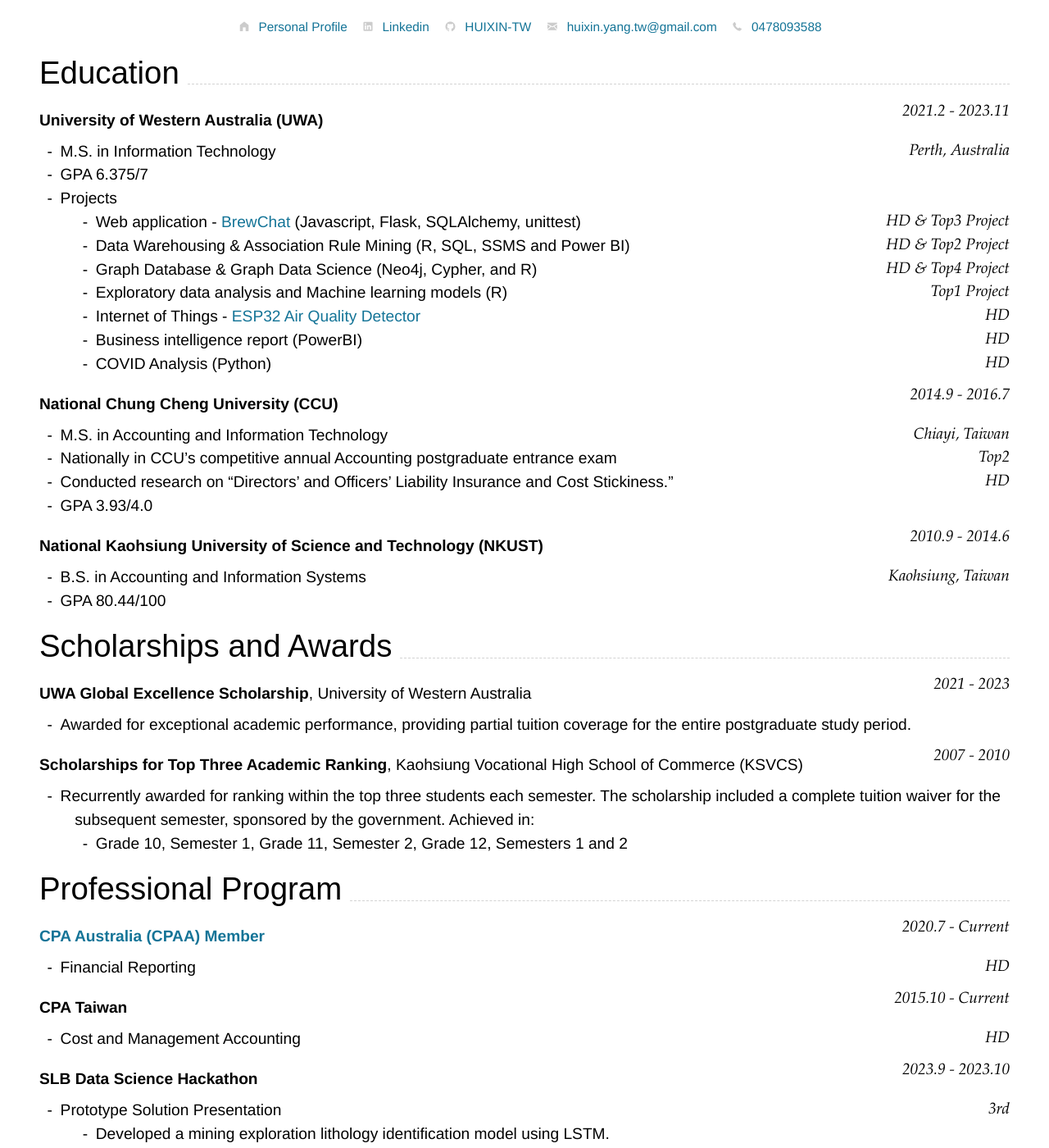
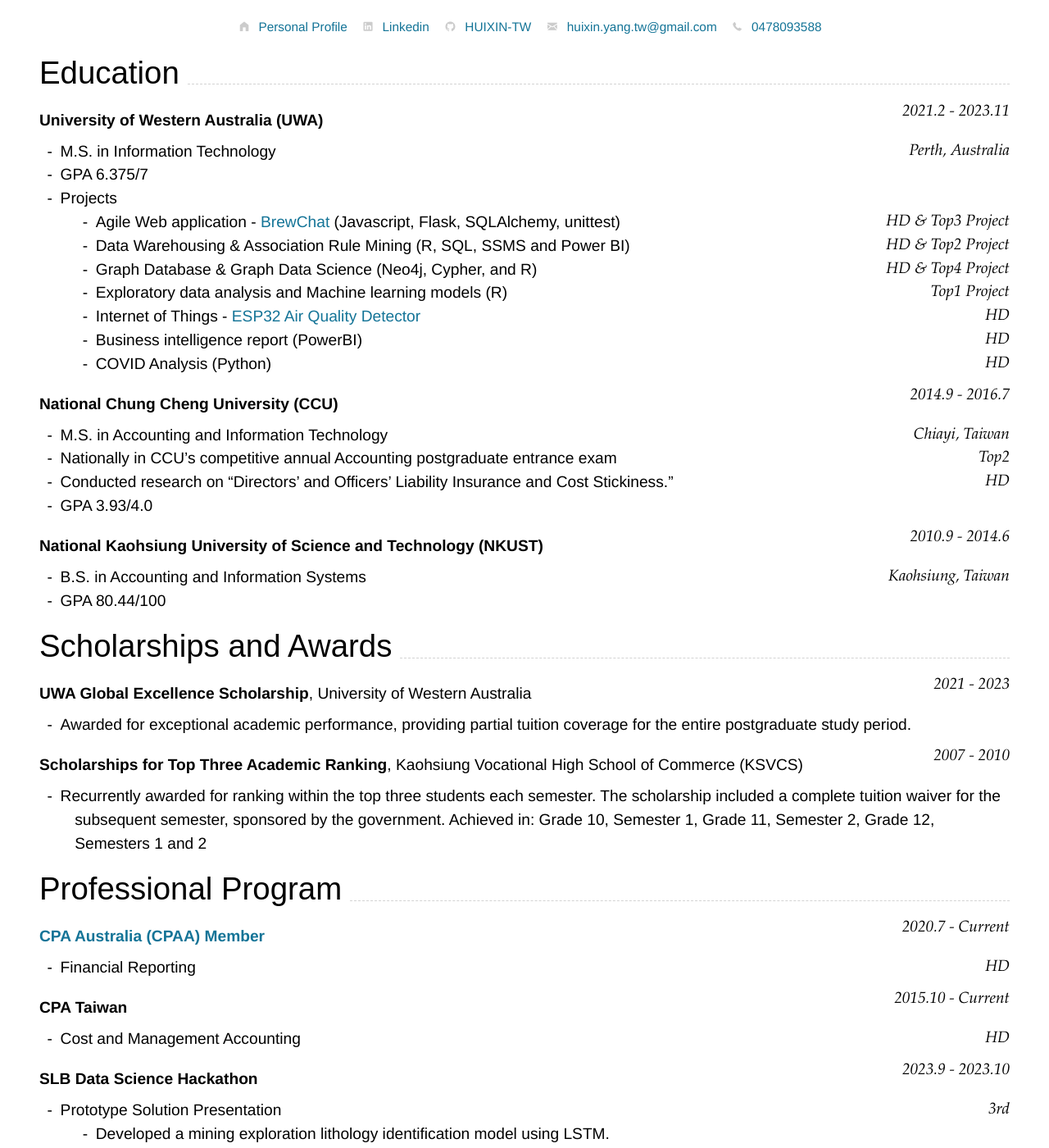
Before and after one commit to HUIXIN-TW/Resume, a Jekyll site: the page built from index.md, in a window 1280 px wide and 1400 px high, scrolled down 3142 px. Shown: the whole window at 82% size. Built offline with Jekyll 4.4.1, drawn with Linux system fonts in a browser that asks for light colours; nearby versions of some CDN libraries; some of the changed text lies outside the part shown.

Commit message:
update Honors

```diff
--- a/index.md
+++ b/index.md
@@ -45,7 +45,7 @@ Perth, Australia
 -   M.S. in Information Technology
 -   GPA 6.375/7
 -   Projects
-    -   Web application - [BrewChat](https://github.com/HUIXIN-TW/BrewChatApp) (Javascript, Flask, SQLAlchemy, unittest) `HD & Top3 Project`
+    -   Agile Web application - [BrewChat](https://github.com/HUIXIN-TW/BrewChatApp) (Javascript, Flask, SQLAlchemy, unittest) `HD & Top3 Project`
     -   Data Warehousing & Association Rule Mining (R, SQL, SSMS and Power BI) `HD & Top2 Project`
     -   Graph Database & Graph Data Science (Neo4j, Cypher, and R) `HD & Top4 Project`
     -   Exploratory data analysis and Machine learning models (R, RStudio) `Top1 Project`
@@ -304,7 +304,7 @@ Perth, Australia
 -   M.S. in Information Technology
 -   GPA 6.375/7
 -   Projects
-    -   Web application - [BrewChat](https://github.com/HUIXIN-TW/BrewChatApp) (Javascript, Flask, SQLAlchemy, unittest) `HD & Top3 Project`
+    -   Agile Web application - [BrewChat](https://github.com/HUIXIN-TW/BrewChatApp) (Javascript, Flask, SQLAlchemy, unittest) `HD & Top3 Project`
     -   Data Warehousing & Association Rule Mining (R, SQL, SSMS and Power BI) `HD & Top2 Project`
     -   Graph Database & Graph Data Science (Neo4j, Cypher, and R) `HD & Top4 Project`
     -   Exploratory data analysis and Machine learning models (R) `Top1 Project`
@@ -339,8 +339,7 @@ Kaohsiung, Taiwan
   - Awarded for exceptional academic performance, providing partial tuition coverage for the entire postgraduate study period.
 
 ### **Scholarships for Top Three Academic Ranking**, Kaohsiung Vocational High School of Commerce (KSVCS) `2007 - 2010`
-  - Recurrently awarded for ranking within the top three students each semester. The scholarship included a complete tuition waiver for the subsequent semester, sponsored by the government. Achieved in:
-    - Grade 10, Semester 1, Grade 11, Semester 2, Grade 12, Semesters 1 and 2
+  - Recurrently awarded for ranking within the top three students each semester. The scholarship included a complete tuition waiver for the subsequent semester, sponsored by the government. Achieved in: Grade 10, Semester 1, Grade 11, Semester 2, Grade 12, Semesters 1 and 2
 
 ## Professional Program
 
```
